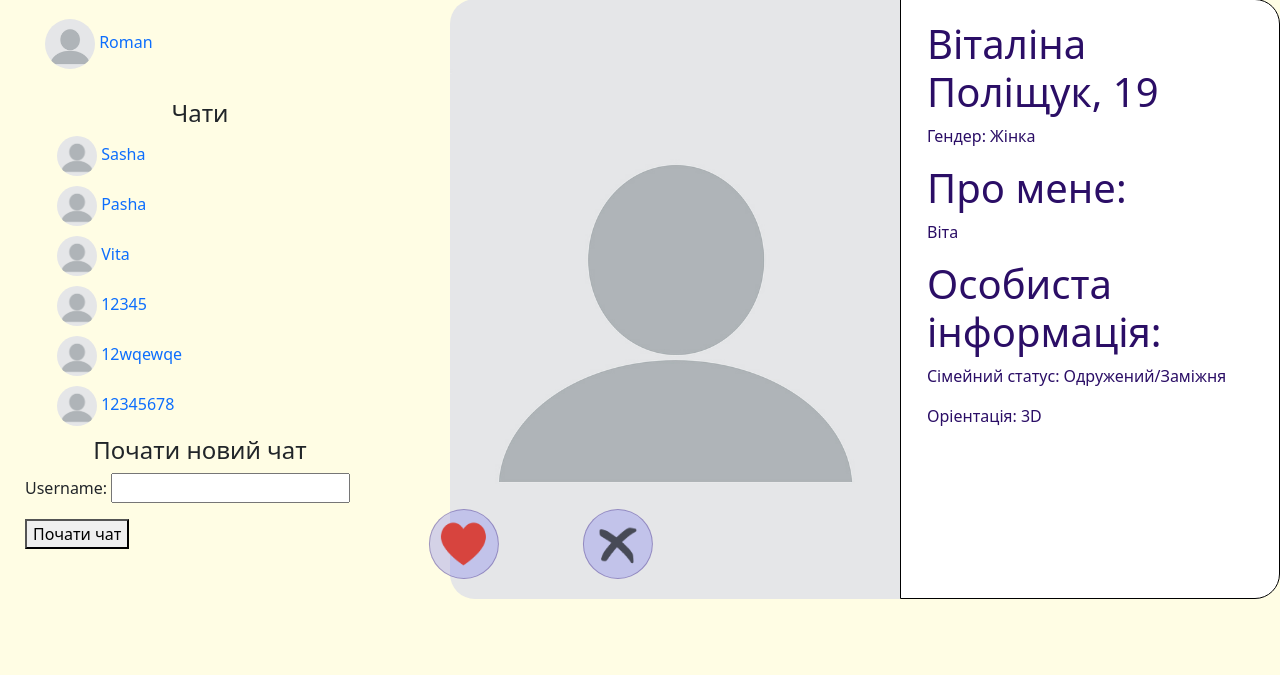
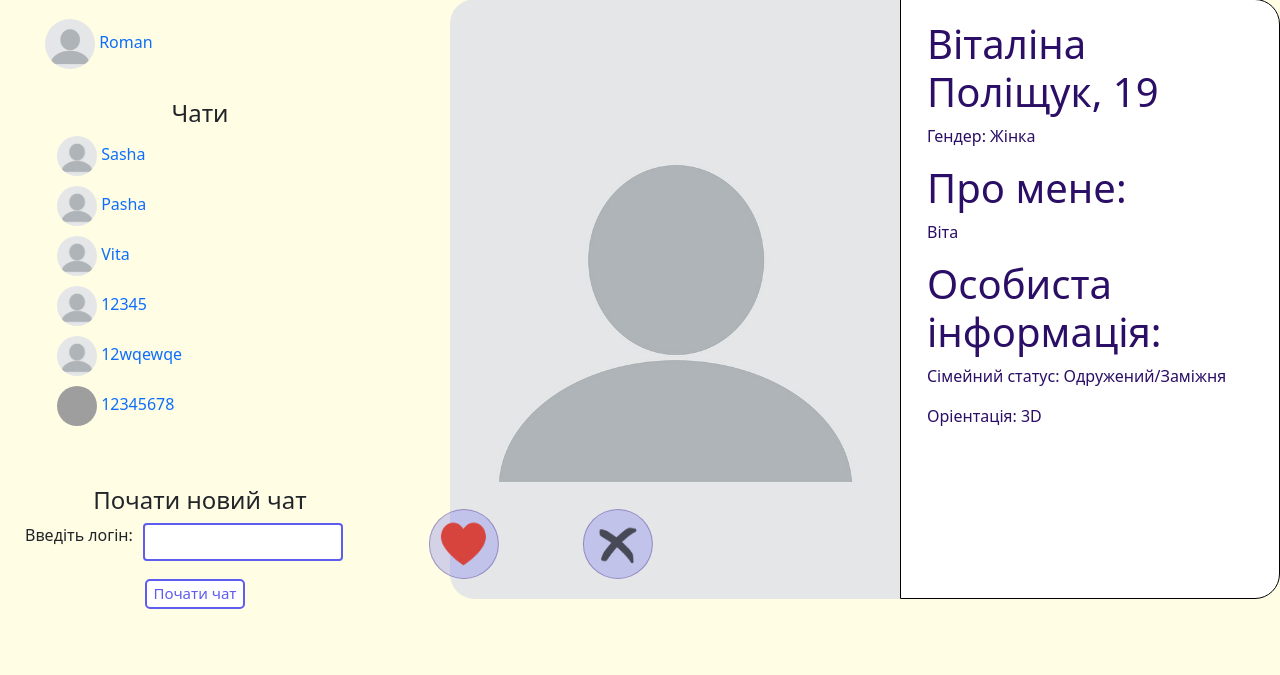
Before and after one commit to Rom-Cola/Baldu, a Django app: page /main/ in a window 1280 px wide. Shown: the part 91-766 px from the top of the page. Run offline with Django 5.2, Linux system fonts and the light colour scheme; a user stored in the database is signed in; data comes from the database, SQL or seed files in the repository; both versions use the stored data as it was after the commit; grey boxes are pictures that could not be loaded.

Commit message:
update main_page frontend

```diff
--- a/BalduApp/static/BalduApp/css/main.css
+++ b/BalduApp/static/BalduApp/css/main.css
@@ -65,13 +65,54 @@ aside ul {
     border-radius: 20px;
 }
 
-aside .current_chats_box {
+.current_chats_box {
     min-height: 200px;
     max-height: 300px;
     position: relative;
     word-wrap: break-word;
     background-clip: border-box;
     overflow-y: auto;
+    margin-bottom: 50px;
+}
+
+.inputbox {
+    display: flex;
+}
+
+.inputbox input {
+    border: 2px solid #5E5DF0;
+    padding: 0 10px;
+    margin-left: 10px;
+    width: 50%;
+    background-color: #fff;
+    background-clip: padding-box;
+    border-radius: 0.25rem;
+    height: calc(1.5em + 0.75rem + 2px);
+}
+
+.inputbox input:focus {
+    color: #495057;
+    background-color: #fff;
+    outline: 0;
+    box-shadow: none;
+    border: 2px solid #5E5DF0;
+}
+
+.new_chat_box button {
+    margin-left: 120px;
+    border-radius: 5px;
+    font-size: 15px;
+    background: #FFFFFF;
+    color: #5E5DF0;
+    border: 2px solid #5E5DF0;
+    width: 100px;
+    height: 30px;
+    transition: color .5s ease, background .6s ease;
+}
+
+.new_chat_box button:hover {
+    background: #5E5DF0;
+    color: #FFFFFF;
 }
 
 .user_photo img {
--- a/BalduApp/views.py
+++ b/BalduApp/views.py
@@ -66,7 +66,7 @@ def main_page(request):
     chat_users = []
     for chat in chats:
         other_user = chat.participants.exclude(id=request.user.id).first()
-        user = User.objects.exclude(username=other_user.username).first()
+        user = User.objects.filter(username=other_user.username).first()
         chat_users.append({'chat_id': chat.id, 'profile_photo': user.profile_photo,
                            'username': other_user.username if other_user else "Unknown"})
 
--- a/templates/BalduApp/main_page.html
+++ b/templates/BalduApp/main_page.html
@@ -34,7 +34,6 @@
                         {% else %}
                             <li><a href="{% url 'chat_detail' chat_id=chat.chat_id %}"><img src="{% static 'BalduApp/img/no_photo.jpg' %}" alt="no user photo" class = user_profile_photo> {{ chat.username }}</a></li>
                         {% endif %}
-
                     {% endfor %}
                 {% else %}
                     <li>No chats available</li>
@@ -45,8 +44,11 @@
         <h2>Почати новий чат</h2>
         <div class="new_chat_box">
             <form method="post">
-                {% csrf_token %}
-                {{ form.as_p }}
+                <div class="inputbox">
+                    <p>Введіть логін: </p>
+                    {% csrf_token %}
+                    {{ form.username }}
+                </div>
                 <p>{{ error_message }}</p>
                 <button type="submit" name="start_chat">Почати чат</button>
             </form>
@@ -57,9 +59,9 @@
         <div class="main_part">
             {% if current_recommended_user %}
                 <div class="photo_box">
-                    {% if user.photo %}
+                    {% if current_recommended_user.profile_photo %}
                         <div class="user_photo">
-                            <img src="" alt="recommendation photo" class="recommendation_photo">
+                            <img src="current_recommended_user.profile_photo.url" alt="recommendation photo" class="recommendation_photo">
                         </div>
                     {% else %}
                         <div class="user_photo">
```
Also changed, not shown: BalduApp/static/BalduApp/css/authorisation.css (+4 -11 lines), templates/BalduApp/login.html (+3 -4 lines), db.sqlite3.
